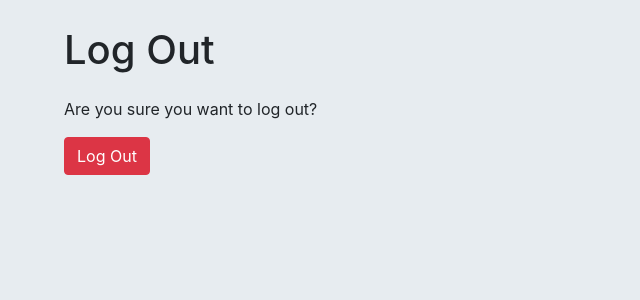
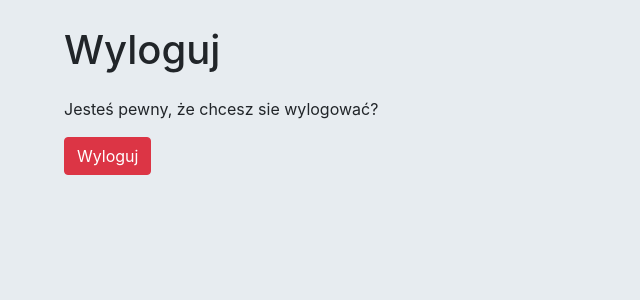
Before and after one commit to Oscris1/shoes-project, a Django app: page /accounts/logout/ in a window 1280 px wide. Shown: the part 56-356 px from the top of the page, without its empty margins (0-640 px from the left). Run offline with Django 3.2, Linux system fonts and the light colour scheme; the visitor is signed in with stand-in values (Sample User, id 1); some libraries are stand-ins or nearby versions.

Commit message:
Changed text to Polish language

```diff
--- a/templates/account/login.html
+++ b/templates/account/login.html
@@ -1,14 +1,14 @@
 {% extends 'base.html' %}
 {% load crispy_forms_tags %}
 
-{% block title %}Log In{% endblock title %}
+{% block title %}Zaloguj się{% endblock title %}
 {% block content %}
 <div class='container-fluid main-site'>
-<h2>Log In</h2>
+<h2>Zaloguj się</h2>
 <form method="post">
     {% csrf_token %}
     {{ form|crispy }}
-    <button class='btn btn-success' type="submit">Log In</button>
+    <button class='btn btn-success' type="submit">Zaloguj się</button>
 </form>
 </div>
 {% endblock content %}
--- a/templates/account/logout.html
+++ b/templates/account/logout.html
@@ -2,17 +2,17 @@
 
 {% load crispy_forms_tags %}
 
-{% block title %}Log Out{% endblock %}
+{% block title %}Wyloguj{% endblock %}
 
 {% block content %}
 
 <div class='container-fluid main-site'>
-    <h1>Log Out</h1>
-    <p>Are you sure you want to log out?</p>
+    <h1>Wyloguj</h1>
+    <p>Jesteś pewny, że chcesz sie wylogować?</p>
     <form method="post" action="{% url 'account_logout' %}">
         {% csrf_token %}
         {{ form|crispy }}
-        <button class="btn btn-danger" type="submit">Log Out</button>
+        <button class="btn btn-danger" type="submit">Wyloguj</button>
     </form>
 </div>
 {% endblock content %}
--- a/templates/account/signup.html
+++ b/templates/account/signup.html
@@ -2,15 +2,15 @@
 
 {% load crispy_forms_tags %}
 
-{% block title %}Sign Up{% endblock title %}
+{% block title %}Załóż konto{% endblock title %}
 
 {% block content %}
 <div class='container-fluid main-site'>
-    <h2>Sign Up</h2>
+    <h2>Załóż konto</h2>
     <form method="post">
         {% csrf_token %}
         {{ form|crispy }}
-        <button class='btn btn-success' type="submit">Sign Up</button>
+        <button class='btn btn-success' type="submit">Załóż konto</button>
     </form>
 </div>
 {% endblock content %}
--- a/templates/magazyn/base_magazyn.html
+++ b/templates/magazyn/base_magazyn.html
@@ -4,7 +4,7 @@
 <head>
     <meta charset="UTF-8">
     <meta name="viewport" content="width=device-width, initial-scale=1.0">
-    <title>{% block title %} base {% endblock title %}</title>
+    <title>{% block title %} Magazyn {% endblock title %}</title>
     <link rel="stylesheet" href="https://cdn.jsdelivr.net/npm/bootstrap@4.5.3/dist/css/bootstrap.min.css" integrity="sha384-TX8t27EcRE3e/ihU7zmQxVncDAy5uIKz4rEkgIXeMed4M0jlfIDPvg6uqKI2xXr2" crossorigin="anonymous">
     <link rel="stylesheet" href="{% static 'css/base_magazyn.css' %}">
 </head>
--- a/templates/magazyn/magazyn_create.html
+++ b/templates/magazyn/magazyn_create.html
@@ -8,11 +8,11 @@
 
 {% block content %}
 <div class='container-fluid main-site'>
-    <h1>Create View</h1>
+    <h1>Dodaj nową parę</h1>
     <form method="post" class="uniForm">
         {% csrf_token %}
         {{ form|crispy }}
-        <input type="submit" class="btn btn-lg btn-dark" value="Save">
+        <input type="submit" class="btn btn-lg btn-dark" value="Utwórz">
     </form>
 </div>
 {% endblock content %}
```
